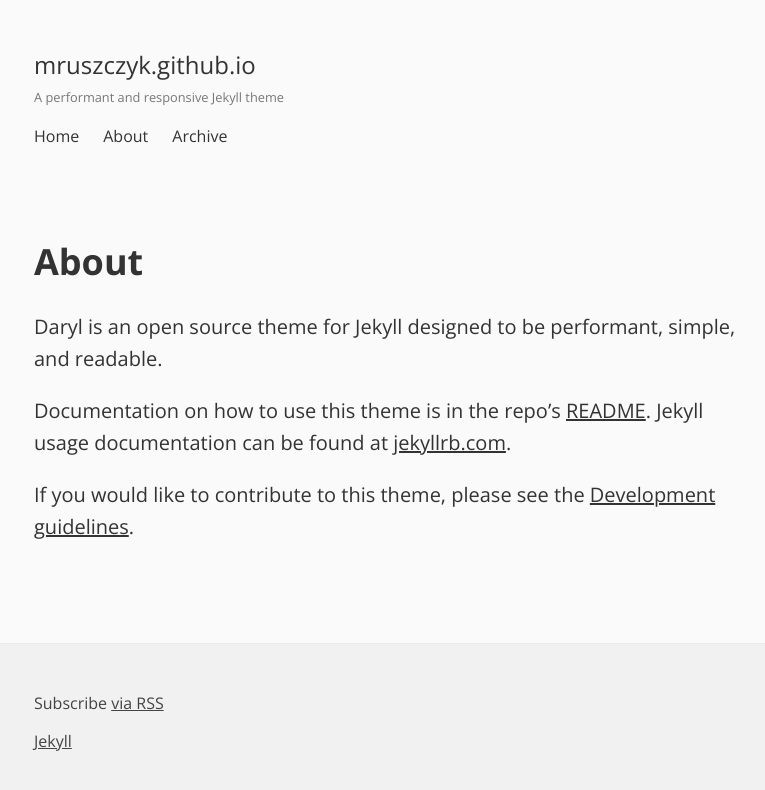
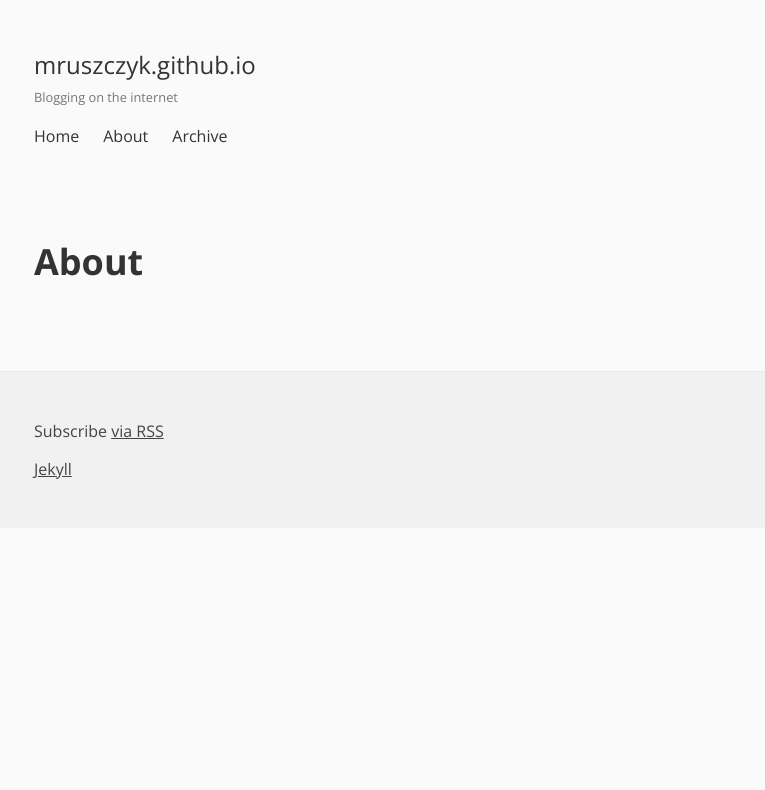
Before and after one commit to mruszczyk/mruszczyk.github.io, a Jekyll site: the page built from about.md, in a window 1280 px wide. Shown: the top 790 px of the page, without its empty margins (254-1019 px from the left). Built offline with Jekyll 4.4.1, drawn with Linux system fonts in a browser that asks for light colours.

Commit message:
Little bit of cleanup.

```diff
--- a/_config.yml
+++ b/_config.yml
@@ -1,6 +1,6 @@
 # Site settings
 title: mruszczyk.github.io
-tagline: A performant and responsive Jekyll theme
+tagline: Blogging on the internet
 email: mruszczyk
 description: > # this means to ignore newlines until "baseurl"
   Write an awesome description for your new site here. You can edit this
--- a/about.md
+++ b/about.md
@@ -3,8 +3,3 @@ layout: page
 title: About
 permalink: /about/
 ---
-Daryl is an open source theme for Jekyll designed to be performant, simple, and readable.
-
-Documentation on how to use this theme is in the repo's [README](https://github.com/andrewcodes/daryl/blob/master/README.md). Jekyll usage documentation can be found at [jekyllrb.com](http://jekyllrb.com/).
-
-If you would like to contribute to this theme, please see the [Development guidelines](https://github.com/andrewcodes/daryl/blob/master/README.md#development).
--- a/index.html
+++ b/index.html
@@ -9,7 +9,7 @@ layout: default
 
       <time datetime="{{ post.date | date_to_xmlschema }}" class="post-date">{{ post.date | date: '%B %d, %Y' }}</time>
 
-      {{ post.content }}
+      {{ post.excerpt }}
 
       <hr>
     </article>
```
